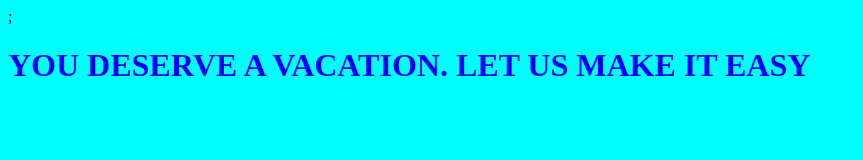
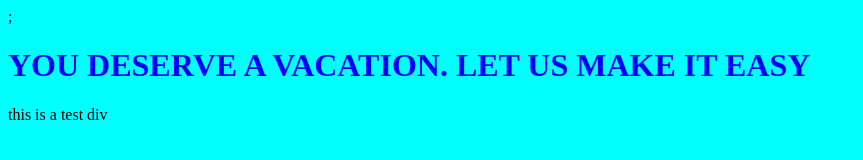
Before and after one commit to JersoSando/Landing-Deployment, a plain HTML site: page index.html in a window 1280 px wide. Shown: the whole page, without its empty margins (0-863 px from the left). Drawn offline with Linux system fonts and the light colour scheme.

Commit message:
test div

```diff
--- a/index.html
+++ b/index.html
@@ -9,8 +9,9 @@
 </head>
 <body>
     <script> src ='/js'</script>
-
     <h1 class="test">YOU DESERVE A VACATION. LET US MAKE IT EASY</h1>
-
+    <div>
+        <p>this is a test div</p>
+    </div>
 </body>
 </html>
```
